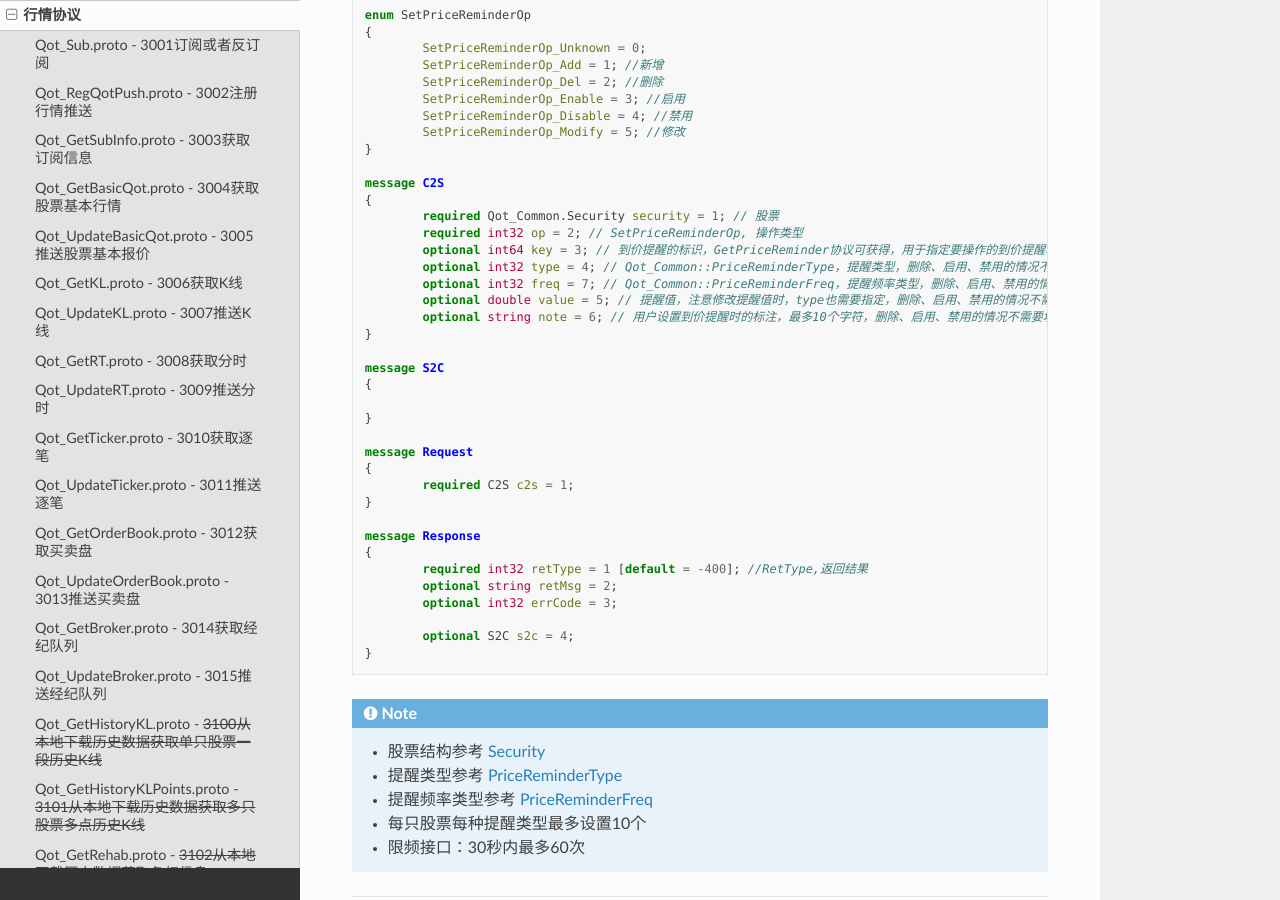
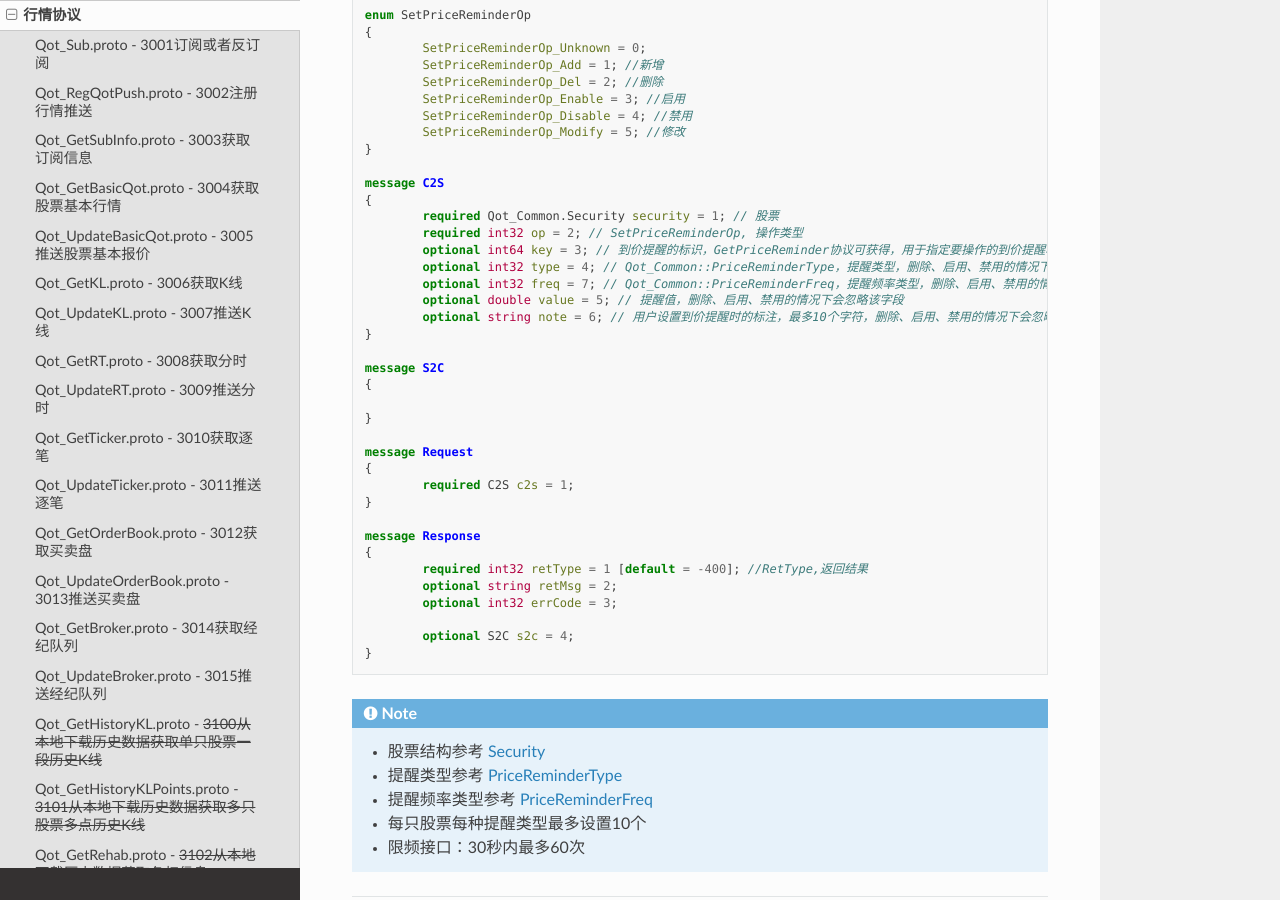
Before and after one commit to FutunnOpen/futu-api-doc, a Sphinx documentation site: the page built from doc_maker/source/protocol/quote_protocol.rst, in a window 1280 px wide and 900 px high, scrolled down 43888 px. Built offline with Sphinx 7.4.7 and the Read the Docs theme 2.0.0, drawn with Linux system fonts in a browser that asks for light colours.

Commit message:
修改说明

```diff
--- a/doc_maker/source/protocol/quote_protocol.rst
+++ b/doc_maker/source/protocol/quote_protocol.rst
@@ -2485,10 +2485,10 @@
 		required Qot_Common.Security security = 1; // 股票
 		required int32 op = 2; // SetPriceReminderOp, 操作类型
 		optional int64 key = 3; // 到价提醒的标识，GetPriceReminder协议可获得，用于指定要操作的到价提醒项，对于新增的情况不需要填
-		optional int32 type = 4; // Qot_Common::PriceReminderType，提醒类型，删除、启用、禁用的情况不需要填
-		optional int32 freq = 7; // Qot_Common::PriceReminderFreq，提醒频率类型，删除、启用、禁用的情况不需要填
-		optional double value = 5; // 提醒值，注意修改提醒值时，type也需要指定，删除、启用、禁用的情况不需要填
-		optional string note = 6; // 用户设置到价提醒时的标注，最多10个字符，删除、启用、禁用的情况不需要填
+		optional int32 type = 4; // Qot_Common::PriceReminderType，提醒类型，删除、启用、禁用的情况下会忽略该字段
+		optional int32 freq = 7; // Qot_Common::PriceReminderFreq，提醒频率类型，删除、启用、禁用的情况下会忽略该字段
+		optional double value = 5; // 提醒值，删除、启用、禁用的情况下会忽略该字段
+		optional string note = 6; // 用户设置到价提醒时的标注，最多10个字符，删除、启用、禁用的情况下会忽略该字段
 	}
 
 	message S2C
```
Also changed, not shown: doc_maker/source/api/Quote_API.rst (+4 -4 lines).
